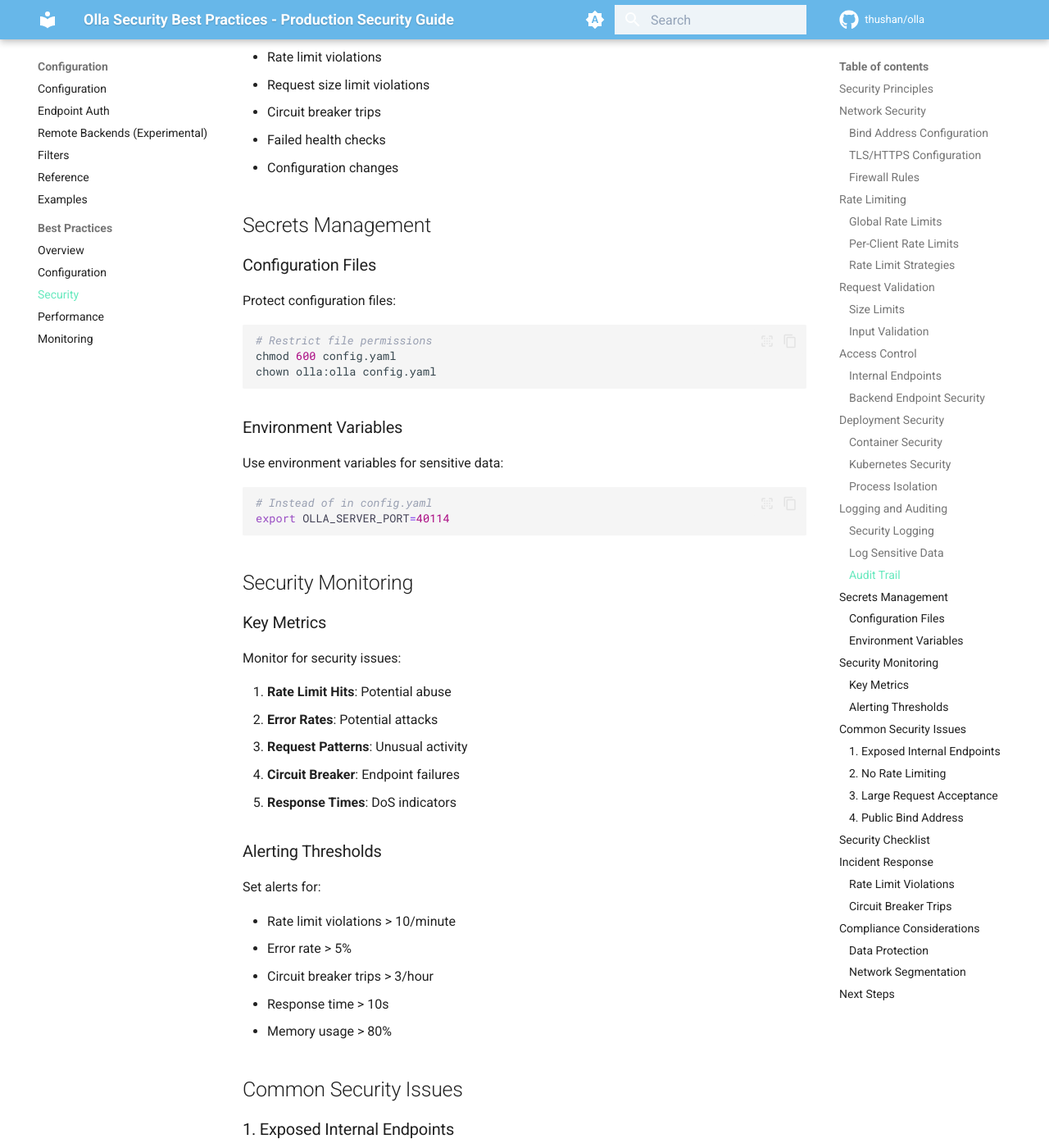
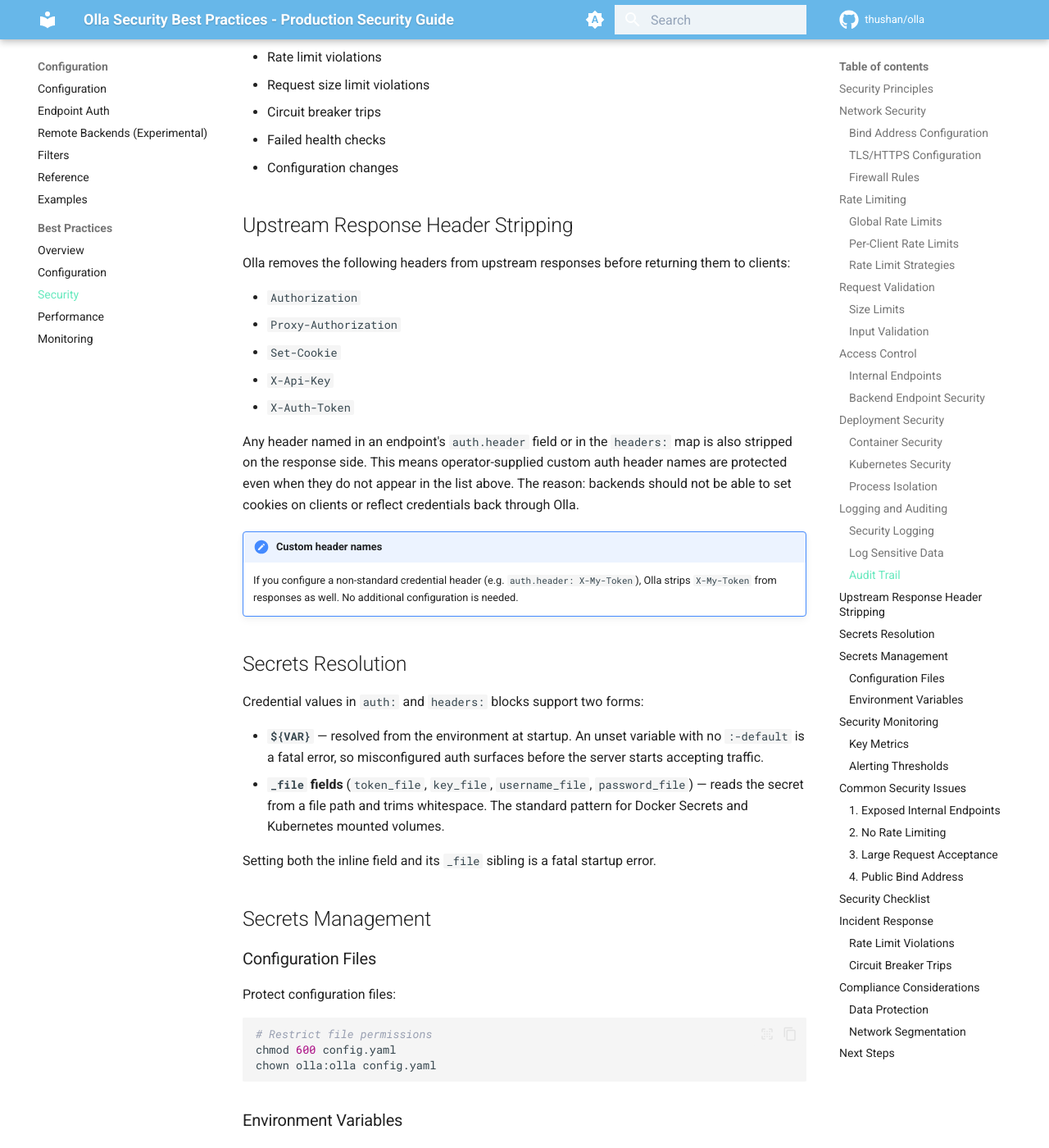
Before and after one commit to leo-3889/olla, an MkDocs documentation site: the page built from docs/content/configuration/practices/security.md, in a window 1280 px wide and 1400 px high, scrolled down 6948 px. Shown: the whole window at 82% size. Built offline with MkDocs 1.6.1 and Material for MkDocs 9.7.7, drawn with Linux system fonts in a browser that asks for light colours; emoji names are drawn with the system emoji font; comment, search, counter and statistics services are not loaded.

Commit message:
note response header stripping in security docs

```diff
--- a/docs/content/configuration/practices/security.md
+++ b/docs/content/configuration/practices/security.md
@@ -324,6 +324,30 @@
 - Failed health checks
 - Configuration changes
 
+## Upstream Response Header Stripping
+
+Olla removes the following headers from upstream responses before returning them to clients:
+
+- `Authorization`
+- `Proxy-Authorization`
+- `Set-Cookie`
+- `X-Api-Key`
+- `X-Auth-Token`
+
+Any header named in an endpoint's `auth.header` field or in the `headers:` map is also stripped on the response side. This means operator-supplied custom auth header names are protected even when they do not appear in the list above. The reason: backends should not be able to set cookies on clients or reflect credentials back through Olla.
+
+!!! note "Custom header names"
+    If you configure a non-standard credential header (e.g. `auth.header: X-My-Token`), Olla strips `X-My-Token` from responses as well. No additional configuration is needed.
+
+## Secrets Resolution
+
+Credential values in `auth:` and `headers:` blocks support two forms:
+
+- **`${VAR}`** — resolved from the environment at startup. An unset variable with no `:-default` is a fatal error, so misconfigured auth surfaces before the server starts accepting traffic.
+- **`_file` fields** (`token_file`, `key_file`, `username_file`, `password_file`) — reads the secret from a file path and trims whitespace. The standard pattern for Docker Secrets and Kubernetes mounted volumes.
+
+Setting both the inline field and its `_file` sibling is a fatal startup error.
+
 ## Secrets Management
 
 ### Configuration Files
```
